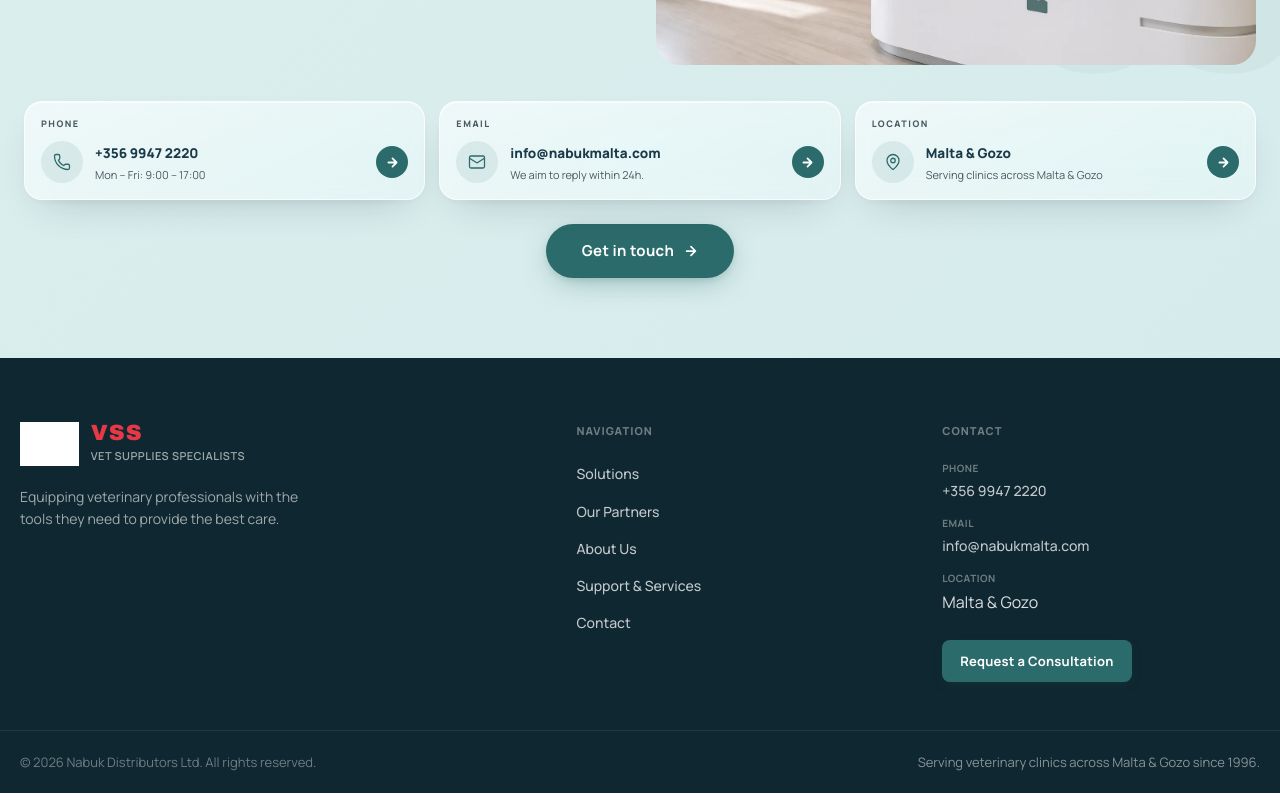
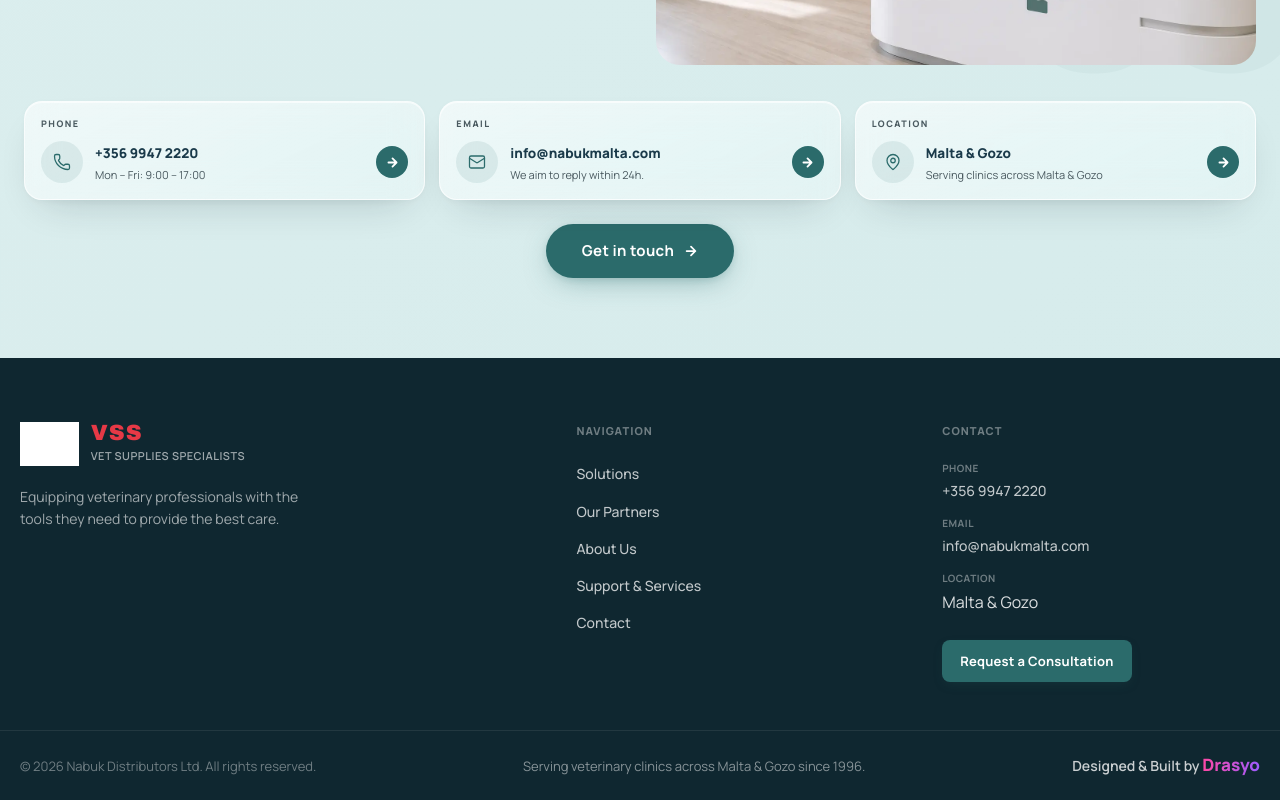
Before and after one commit to awaisqarni09/nabuk-app, a Next.js app: page / in a window 1280 px wide. Shown: the part 5110-5910 px from the top of the page. Built offline with nearby package versions, Linux system fonts and the light colour scheme; no server answers; grey boxes are pictures that could not be loaded.

Commit message:
Add Drasyo footer credit

```diff
--- a/components/layout/Footer.tsx
+++ b/components/layout/Footer.tsx
@@ -81,6 +81,15 @@ export function Footer() {
           <p className="footer-bottom-note">
             Serving veterinary clinics across Malta &amp; Gozo since 1996.
           </p>
+          <a
+            href="https://drasyo.com/en"
+            className="footer-credit"
+            target="_blank"
+            rel="noopener noreferrer"
+            aria-label="Designed and built by Drasyo (opens in a new tab)"
+          >
+            Designed &amp; Built by <span>Drasyo</span>
+          </a>
         </div>
       </footer>
 
@@ -195,6 +204,28 @@ export function Footer() {
           color: rgba(255,255,255,0.4);
         }
         .footer-bottom-note { color: rgba(255,255,255,0.5); }
+        .footer-credit {
+          color: rgba(255,255,255,0.78);
+          font-size: 14px;
+          font-weight: 600;
+          text-decoration: none;
+          white-space: nowrap;
+          transition: color 0.15s;
+        }
+        .footer-credit span {
+          background: linear-gradient(90deg, #ff48a5 0%, #9d5cff 100%);
+          background-clip: text;
+          -webkit-background-clip: text;
+          color: transparent;
+          font-size: 17px;
+          font-weight: 800;
+        }
+        .footer-credit:hover { color: #fff; }
+        .footer-credit:focus-visible {
+          outline: 2px solid var(--teal);
+          outline-offset: 4px;
+          border-radius: 2px;
+        }
 
         @media (max-width: 900px) {
           .footer-inner { grid-template-columns: 1fr 1fr; gap: 32px; padding-bottom: 32px; }
```
